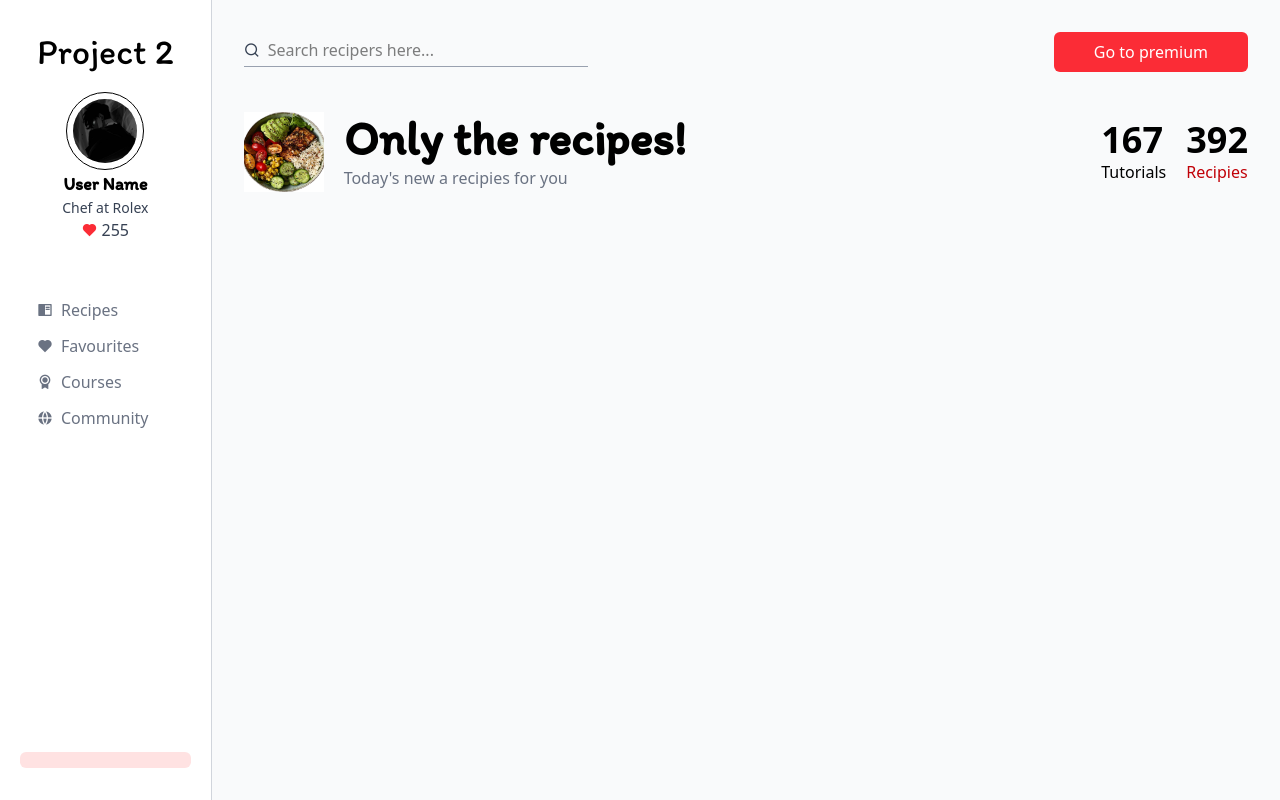
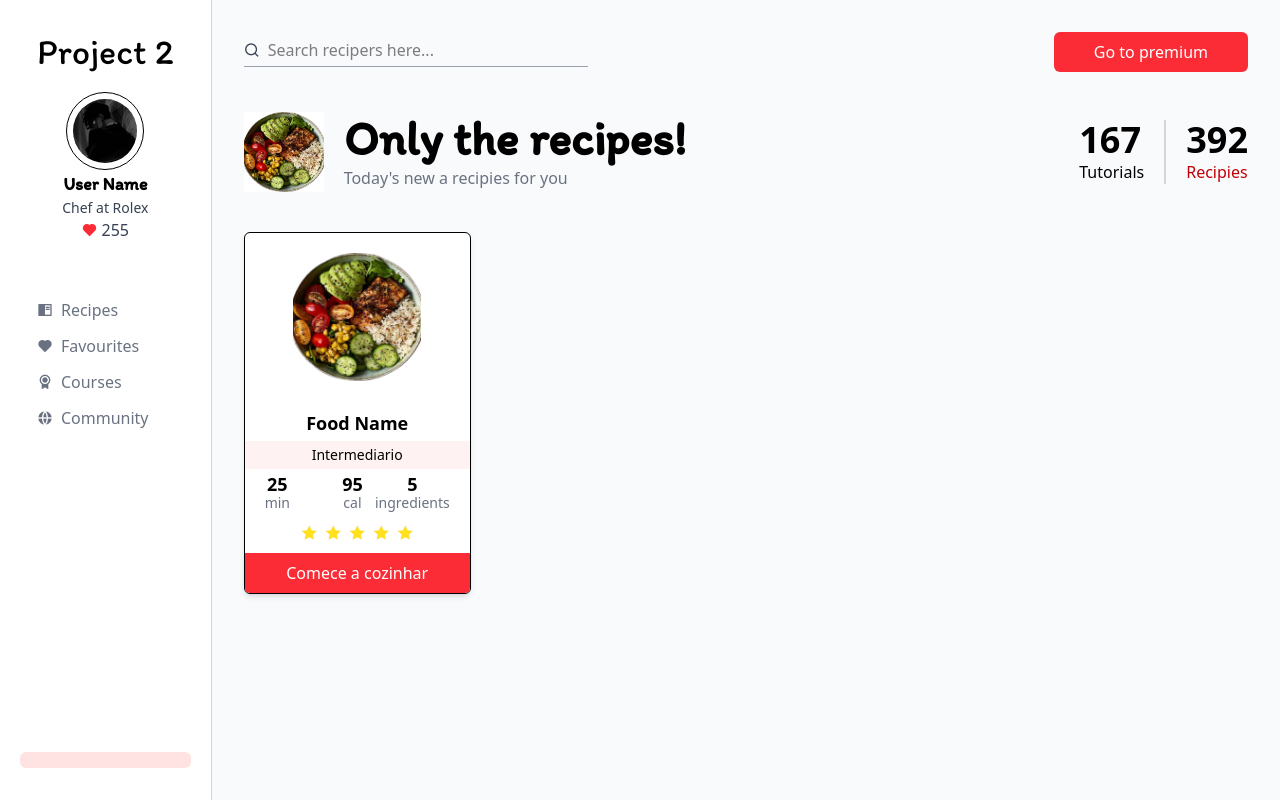
Before and after one commit to GracianoNetoo/dashboard-w-tailwind, a plain HTML site: page index.html in a window 1280 px wide. Drawn offline with nearby package versions, Linux system fonts and the light colour scheme.

Commit message:
Adicionado cards

```diff
--- a/index.html
+++ b/index.html
@@ -82,7 +82,7 @@
                         </div>
                     </div>
                     <div class="flex items-center">
-                        <div>
+                        <div class="border-r-2 border-gray-300 pr-5">
                             <div class="text-4xl font-bold">167</div>
                             <div class="text-gra-500">Tutorials</div>
                         </div>
@@ -91,7 +91,44 @@
                             <div class="text-red-700">Recipies</div>
                         </div>
                     </div>
+                </div>
                     <!--Cards-->
+                    <div class="grid grid-cols-4 gap-8 mt-10">
+                        <div class="border rounded-md bg-white overflow-hidden shadow-md hover:shadow-xl">
+                            <div class="p-5 p-0">
+                                <img class="h-32 w-32 mx-auto" src="assests/img/prato1.jpg" alt="">
+                            </div>
+                            <div class="text-lg font-semibold text-center w-full mt-2">
+                                Food Name
+                            </div>
+                            <div class="text-center text-sm w-full bg-red-50 p-1 my-1 mb-1.5">
+                                Intermediario
+                            </div>
+                        <div class="flex items-center justify-between px-5">
+                            <div class="text-center">
+                                <div class="text-lg font-semibold leading-none">25</div>
+                                <div class="text-sm text-gray-500">min</div>
+                            </div>
+                            <div class="text-center">
+                                <div class="text-lg font-semibold leading-none ps-10">95</div>
+                                <div class="text-sm text-gray-500 ps-10">cal</div>
+                            </div>
+                            <div class="text-center">
+                                <div class="text-lg font-semibold leading-none">5</div>
+                                <div class="text-sm text-gray-500">ingredients</div>
+                            </div>
+                            </div>
+                            <div class="flex items-center text-yellow-300 justify-center gap-2 my-2">
+                                <i class="ri-star-fill"></i>
+                                <i class="ri-star-fill"></i>
+                                <i class="ri-star-fill"></i>
+                                <i class="ri-star-fill"></i>
+                                <i class="ri-star-fill"></i>
+                                </div>
+                                <div class="bg-red-500 text-center py-2 text-white cursor-pointer">Comece a cozinhar</div>
+                            </div>
+                        </div>
+                    </div>
                 </div>
             </div>
         </div>
```
